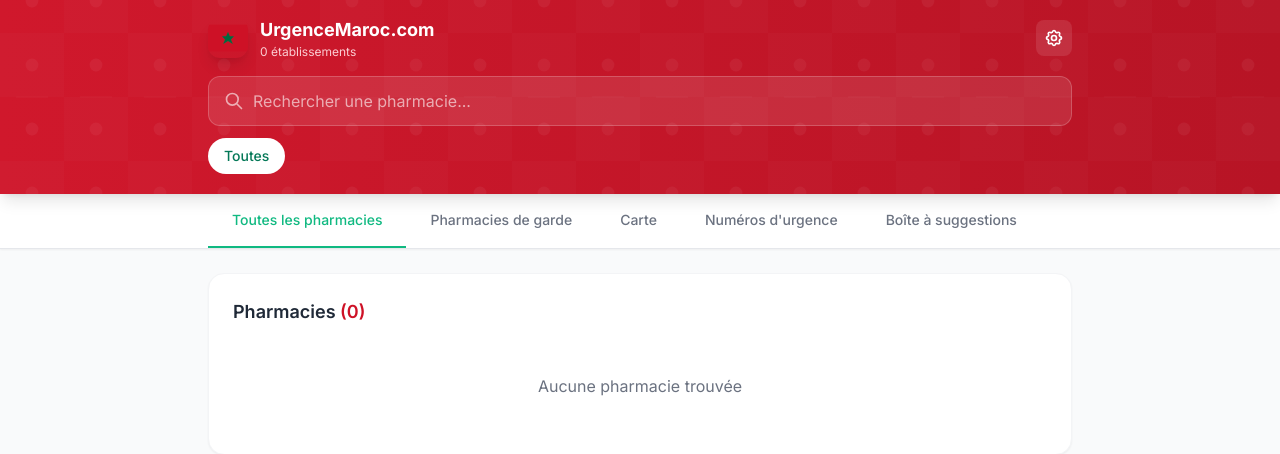
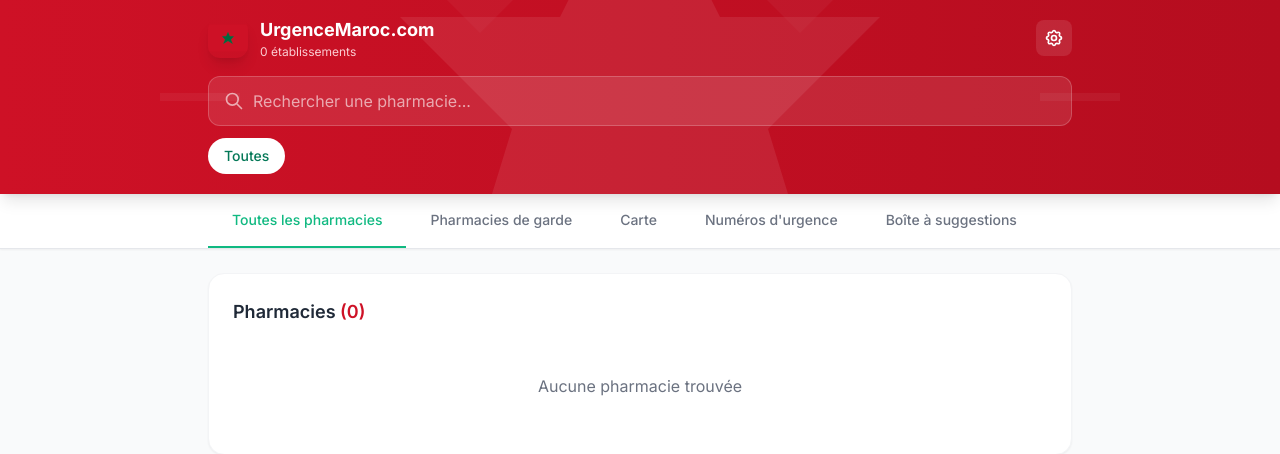
Before and after one commit to moa-digitalagency/UrgenceMaroc_com, a Flask app: page / in a window 1280 px wide. Shown: the top 454 px of the page. Run offline with Flask 3, Linux system fonts and the light colour scheme; data comes from the database, SQL or seed files in the repository; data that the repository does not hold is empty; some libraries are stand-ins or nearby versions.

Commit message:
Add authentic Moroccan zellige pattern to website header
Update the header's background SVG to include a more authentic Moroccan zellige pattern, replacing the previous simpler design.

Replit-Commit-Author: Agent
Replit-Commit-Session-Id: 0527a476-0ba8-4c47-8593-d989ff514262
Replit-Commit-Checkpoint-Type: full_checkpoint
Replit-Commit-Event-Id: 5728b27f-2b2b-4e70-a0fb-d382992037c9
Replit-Commit-Screenshot-Url: https://storage.googleapis.com/screenshot-production-us-central1/9c58e28d-4797-4675-972d-ba913bfbae2c/0527a476-0ba8-4c47-8593-d989ff514262/evR52H0
Replit-Helium-Checkpoint-Created: true

```diff
--- a/templates/index.html
+++ b/templates/index.html
@@ -78,25 +78,42 @@
     <div id="app" class="pb-20 lg:pb-0">
         <div id="stickyHeader" class="sticky top-0 z-[600]">
         <header class="bg-gradient-to-r from-primary-600 to-primary-700 text-white shadow-lg relative overflow-hidden">
-            <!-- Pattern Zellige marocain -->
-            <svg class="absolute inset-0 w-full h-full opacity-15 pointer-events-none" viewBox="0 0 400 200" preserveAspectRatio="xMidYMid slice" xmlns="http://www.w3.org/2000/svg">
+            <!-- Pattern Zellige marocain authentique -->
+            <svg class="absolute inset-0 w-full h-full opacity-20 pointer-events-none" viewBox="0 0 80 80" preserveAspectRatio="xMidYMid slice" xmlns="http://www.w3.org/2000/svg">
                 <defs>
-                    <pattern id="zellige" x="0" y="0" width="40" height="40" patternUnits="userSpaceOnUse">
-                        <!-- Carrés et losanges du zellige -->
-                        <rect x="0" y="0" width="20" height="20" fill="white" opacity="0.3"/>
-                        <rect x="20" y="0" width="20" height="20" fill="white" opacity="0.2"/>
-                        <rect x="0" y="20" width="20" height="20" fill="white" opacity="0.2"/>
-                        <rect x="20" y="20" width="20" height="20" fill="white" opacity="0.3"/>
-                        <!-- Détails géométriques -->
-                        <circle cx="10" cy="10" r="2" fill="white" opacity="0.4"/>
-                        <circle cx="30" cy="10" r="2" fill="white" opacity="0.4"/>
-                        <circle cx="10" cy="30" r="2" fill="white" opacity="0.4"/>
-                        <circle cx="30" cy="30" r="2" fill="white" opacity="0.4"/>
-                        <line x1="5" y1="20" x2="15" y2="20" stroke="white" stroke-width="0.5" opacity="0.2"/>
-                        <line x1="25" y1="20" x2="35" y2="20" stroke="white" stroke-width="0.5" opacity="0.2"/>
+                    <pattern id="zellige" x="0" y="0" width="80" height="80" patternUnits="userSpaceOnUse">
+                        <!-- Étoile à 8 branches (motif central) -->
+                        <g transform="translate(40, 40)">
+                            <!-- Étoile de 8 branches en blanc -->
+                            <polygon points="0,-15 5,-5 15,-5 8,2 12,15 0,8 -12,15 -8,2 -15,-5 -5,-5" fill="white" opacity="0.4"/>
+                        </g>
+
+                        <!-- Losanges aux coins -->
+                        <polygon points="10,10 15,15 10,20 5,15" fill="white" opacity="0.3"/>
+                        <polygon points="70,10 75,15 70,20 65,15" fill="white" opacity="0.3"/>
+                        <polygon points="10,70 15,75 10,80 5,75" fill="white" opacity="0.3"/>
+                        <polygon points="70,70 75,75 70,80 65,75" fill="white" opacity="0.3"/>
+
+                        <!-- Carrés centraux -->
+                        <rect x="20" y="20" width="8" height="8" fill="white" opacity="0.25"/>
+                        <rect x="52" y="20" width="8" height="8" fill="white" opacity="0.25"/>
+                        <rect x="20" y="52" width="8" height="8" fill="white" opacity="0.25"/>
+                        <rect x="52" y="52" width="8" height="8" fill="white" opacity="0.25"/>
+
+                        <!-- Lignes géométriques -->
+                        <line x1="40" y1="10" x2="40" y2="15" stroke="white" stroke-width="0.5" opacity="0.25"/>
+                        <line x1="40" y1="65" x2="40" y2="70" stroke="white" stroke-width="0.5" opacity="0.25"/>
+                        <line x1="10" y1="40" x2="15" y2="40" stroke="white" stroke-width="0.5" opacity="0.25"/>
+                        <line x1="65" y1="40" x2="70" y2="40" stroke="white" stroke-width="0.5" opacity="0.25"/>
+
+                        <!-- Petits losanges décoratifs -->
+                        <polygon points="30,30 33,33 30,36 27,33" fill="white" opacity="0.2"/>
+                        <polygon points="50,30 53,33 50,36 47,33" fill="white" opacity="0.2"/>
+                        <polygon points="30,50 33,53 30,56 27,53" fill="white" opacity="0.2"/>
+                        <polygon points="50,50 53,53 50,56 47,53" fill="white" opacity="0.2"/>
                     </pattern>
                 </defs>
-                <rect width="400" height="200" fill="url(#zellige)"/>
+                <rect width="80" height="80" fill="url(#zellige)"/>
             </svg>
             <div class="max-w-4xl mx-auto px-4 py-4 relative z-10">
                 <div class="flex items-center justify-between">
```
